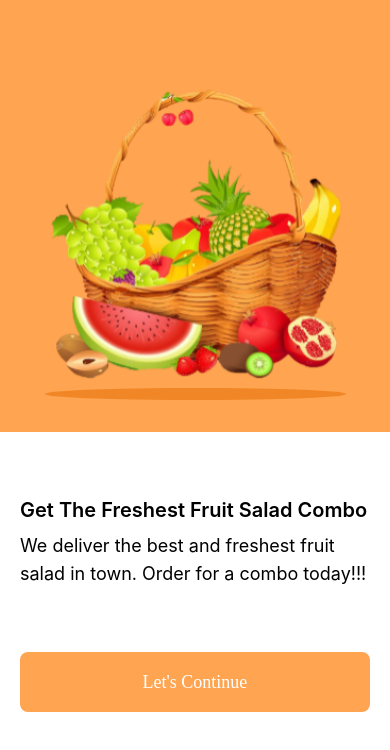
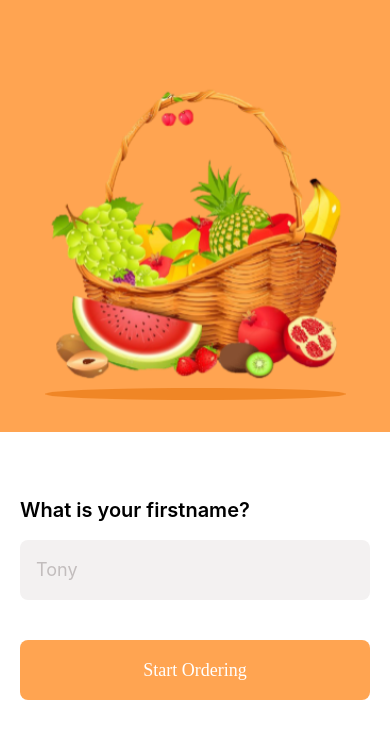
Before and after one commit to khaymanii/fruithub, a React Native app: screen / in a window 390 px wide. Shown: the top 750 px of the page. Built offline with nearby package versions, Linux system fonts and the light colour scheme.

Commit message:
created auth screen

```diff
--- a/App.js
+++ b/App.js
@@ -1,11 +1,11 @@
 import React from "react";
 import tw from "twrnc";
-import { View } from "react-native";
-import Welcome from "./screens/Welcome";
+import { View, Text } from "react-native";
+import Authentication from "./screens/Authentication";
 export default function App() {
   return (
     <View style={tw`flex-1`}>
-      <Welcome />{" "}
+      <Authentication />{" "}
     </View>
   );
 }
--- a/screens/Authentication.jsx
+++ b/screens/Authentication.jsx
@@ -1,10 +1,38 @@
-import { View, Text } from "react-native";
+import { View, Image, Text, TextInput } from "react-native";
 import React from "react";
+import tw from "twrnc";
 
 export default function Authentication() {
   return (
     <View>
-      <Text>Authentication</Text>
+      <View
+        style={tw`flex justify-center items-center pt-20 pb-8 bg-[#FFA451]`}
+      >
+        {" "}
+        <Image
+          source={require("../assets/images/welcome.png")}
+          style={tw`w-[300px] h-[300px] mb-2`}
+          resizeMode="cover"
+        />
+        <Image
+          source={require("../assets/images/shadow.png")}
+          resizeMode="cover"
+        />
+      </View>{" "}
+      <View style={tw`mx-5 mt-16`}>
+        <Text style={tw`font-semibold text-xl mb-4`}>
+          What is your firstname?{" "}
+        </Text>
+        <TextInput
+          placeholder="Tony"
+          style={tw`bg-[#F3F1F1] text-lg py-4 mb-10 px-4 rounded-lg text-[#C2BDBD]`}
+        />
+        <View
+          style={tw`w-[100%] h-auto flex items-center justify-center py-4 bg-[#FFA451] text-white text-lg rounded-lg`}
+        >
+          Start Ordering{" "}
+        </View>
+      </View>
     </View>
   );
 }
```
